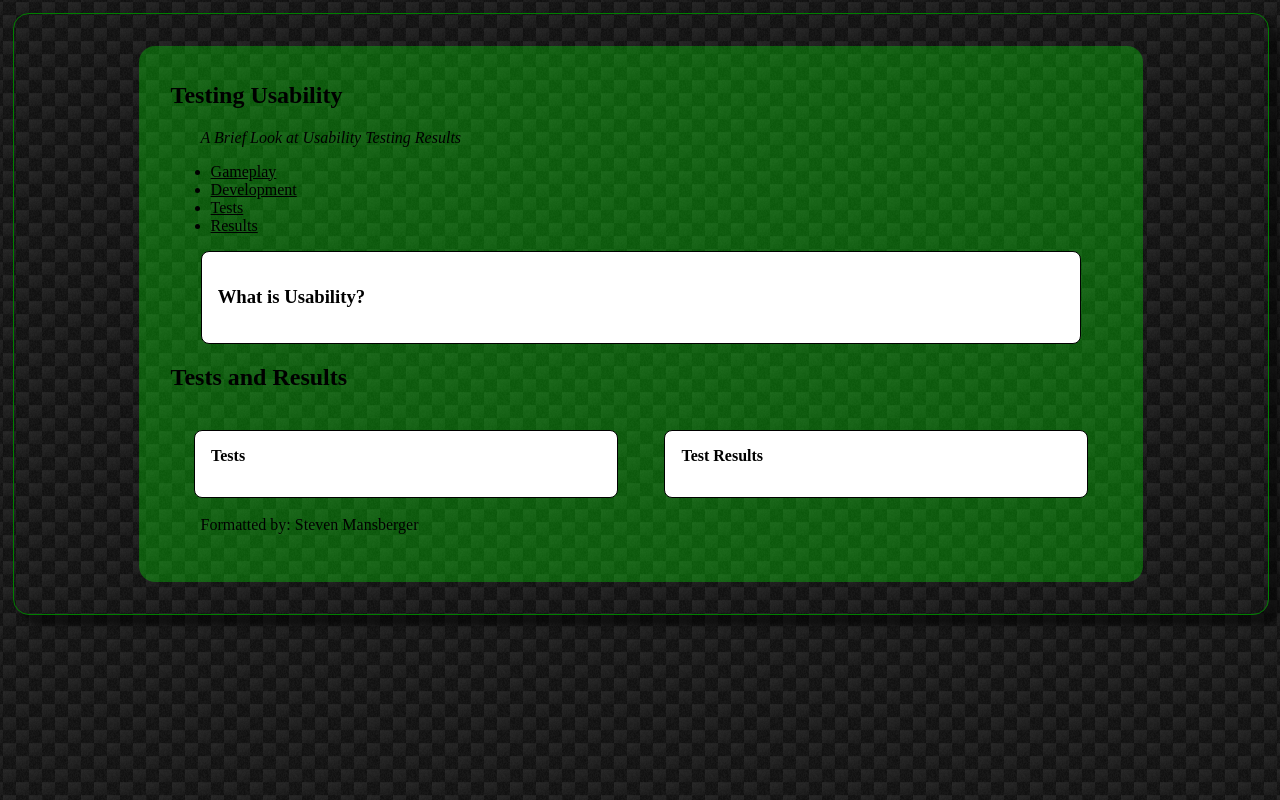
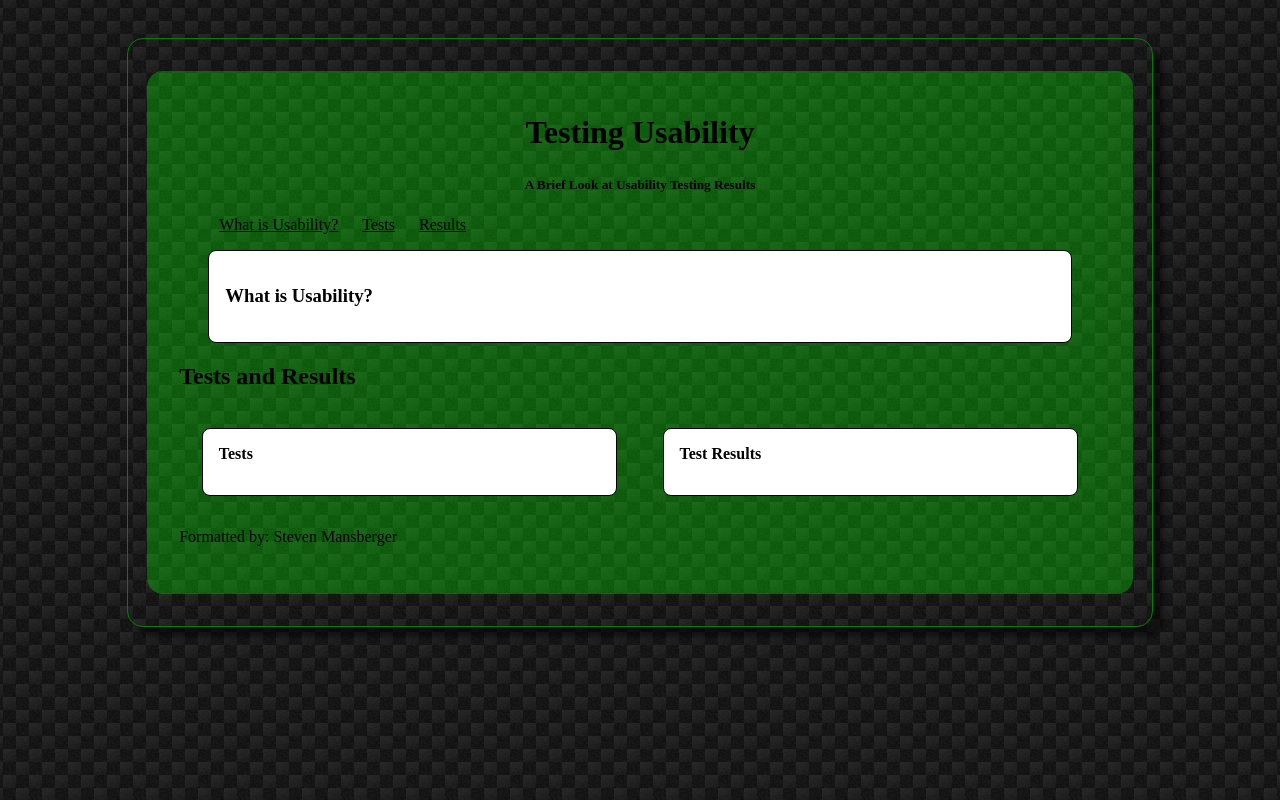
Before and after one commit to SMansberger/WiU, a plain HTML site: page WiU1312_Mansberger_Steven/Usability Testing and Landing.html in a window 1280 px wide. Drawn offline with Linux system fonts and the light colour scheme.

Commit message:
Usability Site Completion
Awating results

```diff
--- a/WiU1312_Mansberger_Steven/Usability Testing and Landing.html
+++ b/WiU1312_Mansberger_Steven/Usability Testing and Landing.html
@@ -1,5 +1,5 @@
-<!DOCTYPE html PUBLIC "-//W3C//DTD XHTML 1.0 Transitional//EN" "http://www.w3.org/TR/xhtml1/DTD/xhtml1-transitional.dtd">
-<html xmlns="http://www.w3.org/1999/xhtml">
+<!DOCTYPE html>
+
 <head>
 <meta http-equiv="Content-Type" content="text/html; charset=UTF-8" />
 <title>B1: Usability Testing and Landing Page</title>
@@ -11,19 +11,19 @@
 <div id="main">
 <section>
 	<h1>Testing Usability</h1>
-        <p><i>A Brief Look at Usability Testing Results</i></p>
-        <nav>
-            <ul>
-                <li><a href="#gameplay">Gameplay</a></li>
-                <li><a href="#development">Development</a></li>
+        <h5>A Brief Look at Usability Testing Results</h5>
+        <div id="nav">
+            <ul id="navlist">
+            	<li><a href="#whatis">What is Usability?</a></li>
                 <li><a href="#tests">Tests</a></li>
                 <li><a href="#results">Results</a></li>
             </ul>
-    </nav>
+        </div>
  </section>
+
+ <a id="whatis"></a>
             <article>
                 <h3>What is Usability?</h3>
-   <!-- <img id="rook" src="images/xxx.png" alt="rook"> -->
                     <p></p>
     		</article>
 
@@ -51,9 +51,6 @@
 
 </div>
 
-
-
-
 <footer>
   <p>Formatted by: Steven Mansberger</p>
 </footer>
--- a/WiU1312_Mansberger_Steven/css/styles.css
+++ b/WiU1312_Mansberger_Steven/css/styles.css
@@ -11,21 +11,37 @@ body {
 	background-image: url("../images/checker.gif");
 	background-repeat: repeat;
 	background-position: center;
-	width: 98%;
+	width: 80%;
 	height: 98%;
-	margin: 1%;
+	margin: 3% auto 1% auto;
 	border: 0.1em solid green;
 	border-radius: 1em;
 	box-shadow: 10px 10px 5px rgba(0,0,0,0.5);
 }
 
+h1 {
+	font-size: 2em;
+	text-align: center;
+}
+
+h5 {
+	text-align: center;
+}
+
+
 #main {
-	width: 75%;
+	width: 90%;
 	height: 95%;
 	margin: 2em auto 2em auto;
 	padding: 1em 2em 2em 2em;
 	border-radius: 1em;
 	background-color: rgba(0,255,0,0.3);
+}
+
+#navlist li {
+	display: inline;
+	list-style-type: none;
+	padding-right: 20px;
 }
 
 article {
@@ -35,10 +51,6 @@ article {
 	background-color: #ffffff;
 	border: 0.1em solid black;
 	border-radius: 0.5em;
-}
-
-p {
-	text-indent: 30px;
 }
 
 #columns {
@@ -54,6 +66,7 @@ p {
 
 }
 footer {
+	margin-top: 15%;
 	clear:both;
 }
 
```
